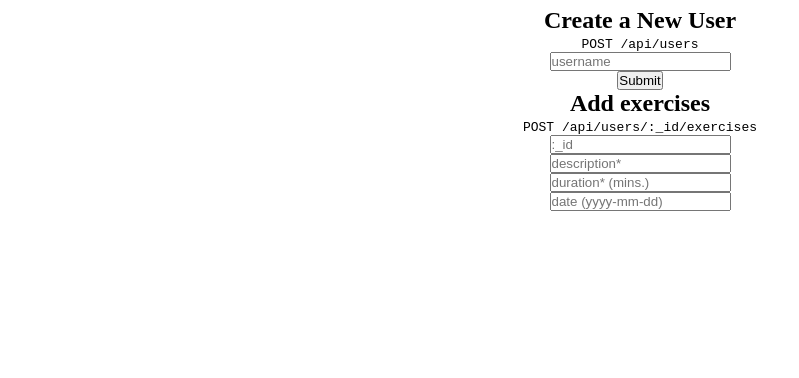
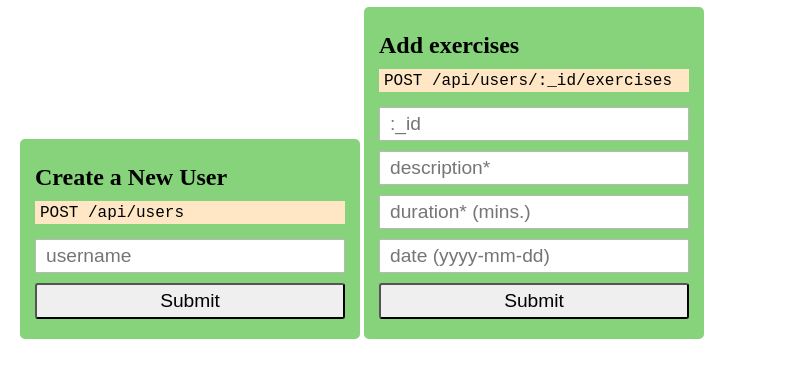
Before and after one commit to rksvw/fcc-exercise-log, a website: page views/index.html in a window 1280 px wide. Shown: the part 50-428 px from the top of the page, without its empty margins (0-799 px from the left). Drawn offline with Linux system fonts and the light colour scheme; files that its build step writes are made by us from their sources.

Commit message:
style exercise tracker ui

```diff
--- a/public/styles.css
+++ b/public/styles.css
@@ -9,8 +9,47 @@ h1 {
 }
 
 form {
-  display: flex;
-  flex-direction: column;
-  justify-content: center;
-  align-items: center;
+  margin-bottom: 25px;
+  padding: 15px;
+  display: inline-block;
+  width: 100%;
+  max-width: 340px;
+  border-radius: 5px;
+  background-color: #87d37c;
 }
+
+h2 {
+  margin: 10px 0px;
+}
+
+form.new-user {
+  margin-left: 20px;
+}
+
+p {
+  font-size: 1rem;
+  background-color: rgb(255, 230, 197);
+  padding: 2px 5px;
+  margin: 10px 0px;
+}
+
+p code {
+  font-family: monospace;
+}
+
+form input,
+button {
+  padding: 5px 10px;
+  margin: 5px 0px;
+  font-size: 1.2rem;
+  width: 100%;
+}
+
+input {
+  border: 1px solid #b8b8b8;
+}
+
+button {
+  border-radius: 3px;
+  cursor: pointer;
+}
--- a/views/index.html
+++ b/views/index.html
@@ -8,6 +8,7 @@
   </head>
   <body>
     <h1>ExerScise tracker</h1>
+    <!-- <div> -->
     <form action="" class="new-user">
       <h2>Create a New User</h2>
       <p><code>POST /api/users</code></p>
@@ -36,6 +37,22 @@
         id="date"
         placeholder="date (yyyy-mm-dd)"
       />
+      <button type="submit">Submit</button>
     </form>
+    <!-- </div> -->
+    <script>
+      document.addEventListener("DOMContentLoaded", () => {
+        const form = document.querySelectorAll("form");
+        const input = document.querySelectorAll("input");
+
+        form.addEventListener("submit", async (e) => {
+          e.preventDefault();
+
+          const inputValues = input.values;
+
+          res = await fetch();
+        });
+      });
+    </script>
   </body>
 </html>
```
